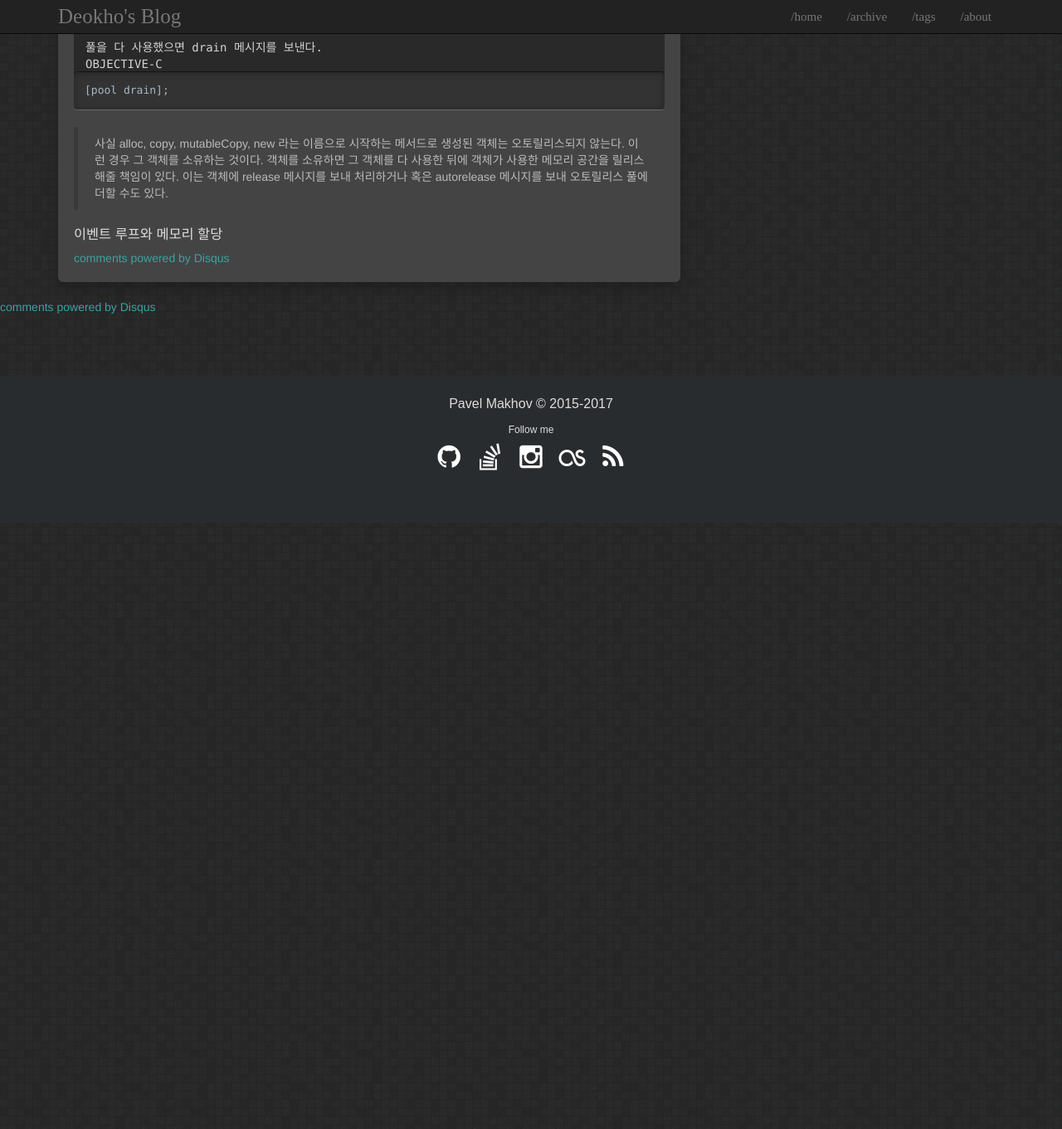
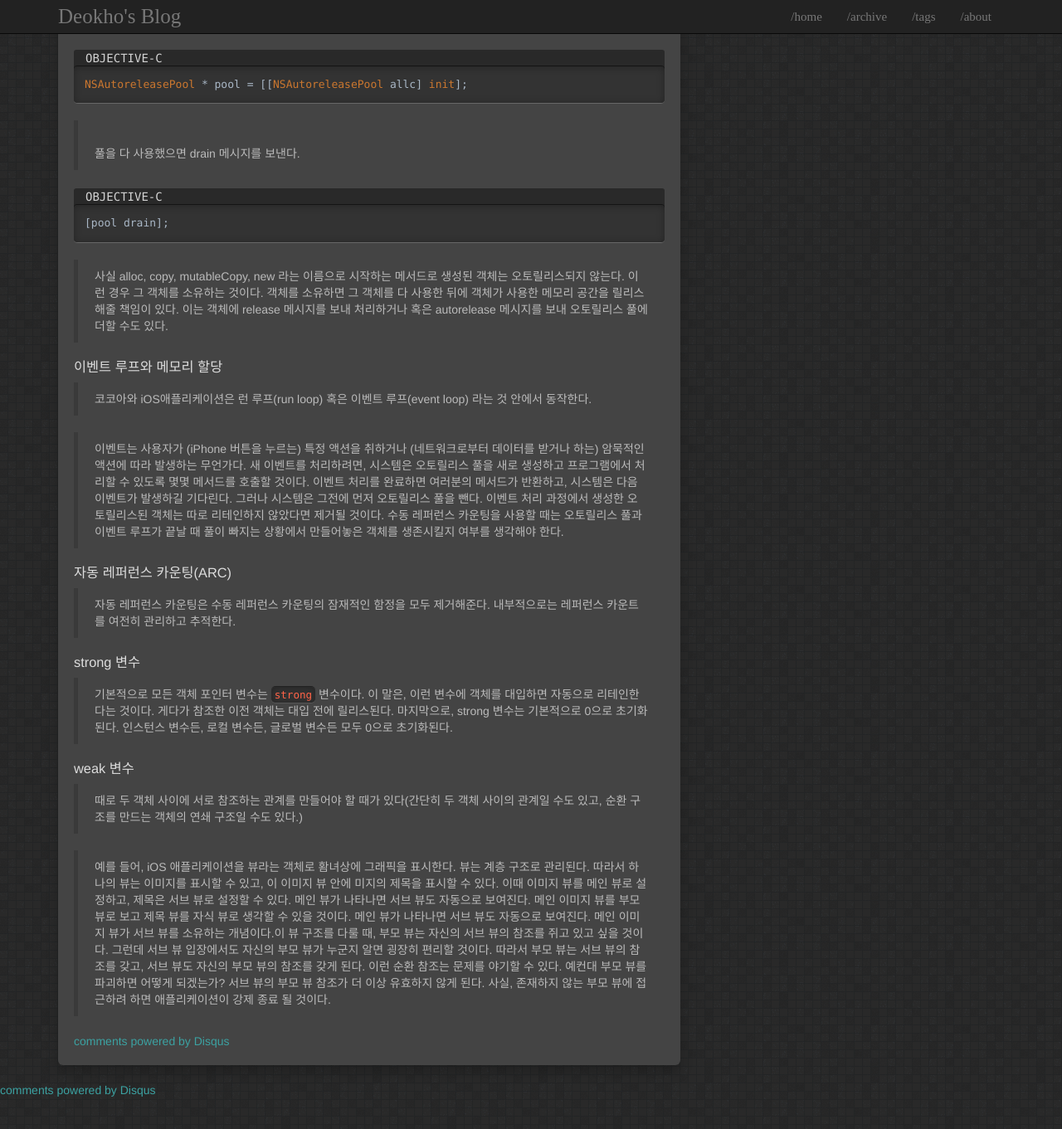
Before and after one commit to LeeDeokho/LeeDeokHo.github.io, a Jekyll site: the page built from _posts/2018-03-13-Programming-ObjC.md, in a window 1280 px wide and 1400 px high, scrolled down 6035 px. Shown: the top 1361 px of the window at 83% size. Built offline with Jekyll 4.4.1, drawn with Linux system fonts in a browser that asks for light colours; comment, search, counter and statistics services are not loaded; before the commit the page ends 6665 px from its top, so only the background shows below that.

Commit message:
modify bug

```diff
--- a/_posts/2018-03-13-Programming-ObjC.md
+++ b/_posts/2018-03-13-Programming-ObjC.md
@@ -260,12 +260,14 @@ fnPtr = lookup;
 ### 수동 레퍼런스 카운팅
 
 >객체가 생성되면 초기 레퍼런스 카운트가 1로 설정된다. 매번 객체가 지속되도록 해야 할 때마다 레퍼런스 카운트를 1씩 증가시켜 참조를 생성하게 된다. 이 작업은 다음과 같이 `retain` 메시지를 객체에 보내 수행한다.
+
 >OBJECTIVE-C
 {:.filename}
 {% highlight swift %}
 [MyFraction retain];
 {% endhighlight %}
 >더 이상 객체가 필요하지 않으면, release 메시지를 보내 레퍼런스 카운트를 1씩 줄여준다.
+
 >OBJECTIVE-C
 {:.filename}
 {% highlight swift %}
@@ -281,6 +283,7 @@ fnPtr = lookup;
 ### 객체 참조와 오토릴리스 풀
 
 > 먼저 객체를(alloc으로) 생성하고 그 객체를 반환하는 메서드를 작성해야 한다고 하자. 메서드는 객체 사용을 마쳤지만 그 객체를 반환해줘야 하므로 릴리스할 수 없다. `NSAutoreleasePoll` 클래스는 이런 문제를 해결하기 위해 만들어졌다. 이후에 릴리스해야 할 객체를 오토릴리스풀이라는 객체에 담아 관리한다. 이후라는 시점은 이 풀에 drain 메시지를 보내 풀이 드레인되는 때다.<br>객체를 오토릴리스 풀이 관리하는 객체 목록에 추가하려면 다음과 깉이 객체에 autorelease 메시지를 보낸다.
+
 >OBJECTIVE-C
 {:.filename}
 {% highlight swift %}
@@ -288,12 +291,14 @@ fnPtr = lookup;
 {% endhighlight %}
 
 >Foundation, UIKit, AppKit 프레임워크의 클래스를 사용할 때는 이들 프레임워크의 클래스들이 오토릴리스된 객체를 생성하고 반환해줄 수 있으므로, 반드시 오토릴리스 풀을 생성해야 한다.
+
 >OBJECTIVE-C
 {:.filename}
 {% highlight swift %}
 NSAutoreleasePool * pool = [[NSAutoreleasePool allc] init];
 {% endhighlight %}
 > <br>풀을 다 사용했으면 drain 메시지를 보낸다.
+
 >OBJECTIVE-C
 {:.filename}
 {% highlight swift %}
@@ -304,6 +309,20 @@ NSAutoreleasePool * pool = [[NSAutoreleasePool allc] init];
 
 ### 이벤트 루프와 메모리 할당
 
-{::comment}
-comment test
-{:/comment}
+> 코코아와 iOS애플리케이션은 런 루프(run loop) 혹은 이벤트 루프(event loop) 라는 것 안에서 동작한다.
+
+> 이벤트는 사용자가 (iPhone 버튼을 누르는) 특정 액션을 취하거나 (네트워크로부터 데이터를 받거나 하는) 암묵적인 액션에 따라 발생하는 무언가다. 새 이벤트를 처리하려면, 시스템은 오토릴리스 풀을 새로 생성하고 프로그램에서 처리할 수 있도록 몇몇 메서드를 호출할 것이다. 이벤트 처리를 완료하면 여러분의 메서드가 반환하고, 시스템은 다음 이벤트가 발생하길 기다린다. 그러나 시스템은 그전에 먼저 오토릴리스 풀을 뺀다. 이벤트 처리 과정에서 생성한 오토릴리스된 객체는 따로 리테인하지 않았다면 제거될 것이다. 수동 레퍼런스 카운팅을 사용할 때는 오토릴리스 풀과 이벤트 루프가 끝날 때 풀이 빠지는 상황에서 만들어놓은 객체를 생존시킬지 여부를 생각해야 한다.
+
+### 자동 레퍼런스 카운팅(ARC)
+
+> 자동 레퍼런스 카운팅은 수동 레퍼런스 카운팅의 잠재적인 함정을 모두 제거해준다. 내부적으로는 레퍼런스 카운트를 여전히 관리하고 추적한다.
+
+### strong 변수
+
+> 기본적으로 모든 객체 포인터 변수는 `strong` 변수이다. 이 말은, 이런 변수에 객체를 대입하면 자동으로 리테인한다는 것이다. 게다가 참조한 이전 객체는 대입 전에 릴리스된다. 마지막으로, strong 변수는 기본적으로 0으로 초기화된다. 인스턴스 변수든, 로컬 변수든, 글로벌 변수든 모두 0으로 초기화된다.
+
+### weak 변수
+
+> 때로 두 객체 사이에 서로 참조하는 관계를 만들어야 할 때가 있다(간단히 두 객체 사이의 관계일 수도 있고, 순환 구조를 만드는 객체의 연쇄 구조일 수도 있다.)
+
+> 예를 들어, iOS 애플리케이션을 뷰라는 객체로 홤녀상에 그래픽을 표시한다. 뷰는 계층 구조로 관리된다. 따라서 하나의 뷰는 이미지를 표시할 수 있고, 이 이미지 뷰 안에 미지의 제목을 표시할 수 있다. 이때 이미지 뷰를 메인 뷰로 설정하고, 제목은 서브 뷰로 설정할 수 있다. 메인 뷰가 나타나면 서브 뷰도 자동으로 보여진다. 메인 이미지 뷰를 부모 뷰로 보고 제목 뷰를 자식 뷰로 생각할 수 있을 것이다. 메인 뷰가 나타나면 서브 뷰도 자동으로 보여진다. 메인 이미지 뷰가 서브 뷰를 소유하는 개념이다.이 뷰 구조를 다룰 때, 부모 뷰는 자신의 서브 뷰의 참조를 쥐고 있고 싶을 것이다. 그런데 서브 뷰 입장에서도 자신의 부모 뷰가 누군지 알면 굉장히 편리할 것이다. 따라서 부모 뷰는 서브 뷰의 참조를 갖고, 서브 뷰도 자신의 부모 뷰의 참조를 갖게 된다. 이런 순환 참조는 문제를 야기할 수 있다. 예컨대 부모 뷰를 파괴하면 어떻게 되겠는가? 서브 뷰의 부모 뷰 참조가 더 이상 유효하지 않게 된다. 사실, 존재하지 않는 부모 뷰에 접근하려 하면 애플리케이션이 강제 종료 될 것이다.
```
